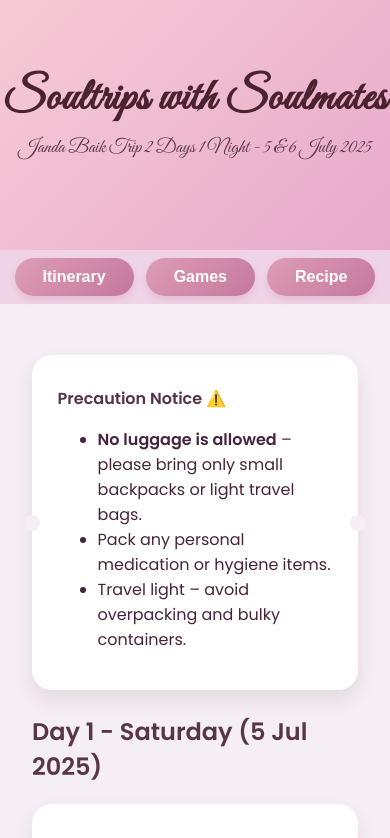
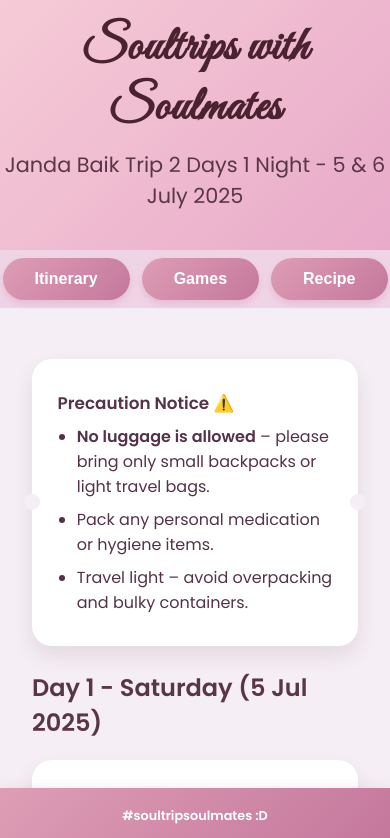
Before and after one commit to hazirahtamin/soulmates_jandaBaik, a plain HTML site: page index.html in a window 390 px wide. Shown: the top 838 px of the page. Drawn offline with Linux system fonts and the light colour scheme.

Commit message:
Update style.css

```diff
--- a/style.css
+++ b/style.css
@@ -6,13 +6,9 @@ body {
   margin: 0;
   background-color: #f5eef4; /* very light mauve */
   color: #46253a; /* deep mauve text */
+  padding-bottom: 100px; /* add enough space for the fixed footer */
 }
 
-html, body {
-  margin: 0;
-  padding: 0;
-  height: 100%;
-}
 
 .scenic-header {
     background: linear-gradient(135deg, #f6cbd7, #e8aac9); /* soft pink-mauve gradient */
@@ -41,6 +37,7 @@ html, body {
     margin-top: 0.5em;
     font-size: 1.2em;
     color: #593646; /* soft mauve */
+    font-family: 'Poppins', sans-serif;
   }
 
 
@@ -143,12 +140,14 @@ footer {
     background: linear-gradient(135deg, #de9db5, #c4789c);
     text-align: center;
     color: white;
-    padding: 1.2em 0;
+    padding: 0.5em 0;
     font-weight: 600;
     font-size: 1em;
     box-shadow: 0 -2px 10px rgba(212, 139, 173, 0.15);
-    margin-top: 3em;
-    position: relative;
+    position: fixed;
+    bottom: 0;
+    left: 0;
+    width: 100%;
     z-index: 10;
   }
 
@@ -158,3 +157,54 @@ footer {
     border: none;
     border-radius: 10px;
   }
+
+  .precaution h2 {
+    color: #a3566e;
+    font-size: 1.4em;
+    margin-bottom: 0.5em;
+  }
+
+  .precaution ul {
+    padding-left: 1.2em;
+    margin: 0;
+  }
+
+  .precaution ul li {
+    margin-bottom: 0.5em;
+    color: #543249;
+    font-size: 1em;
+  }
+
+
+/* Responsive styling for mobile devices */
+@media (max-width: 768px) {
+    body {
+      font-size: 1.0em;
+    }
+
+    .scenic-header h1 {
+      font-size: 3em; /* increase slightly */
+    }
+
+    .scenic-header p {
+      font-size: 1.3em;
+    }
+
+    nav button {
+      font-size: 1.0em;
+      padding: 12px 32px;
+    }
+
+    .boarding-pass p {
+      font-size: 1.05em;
+    }
+
+    .button-cook {
+      font-size: 1em;
+      padding: 0.7em 2em;
+    }
+
+    footer {
+      font-size: 0.8em;
+    }
+  }
```
